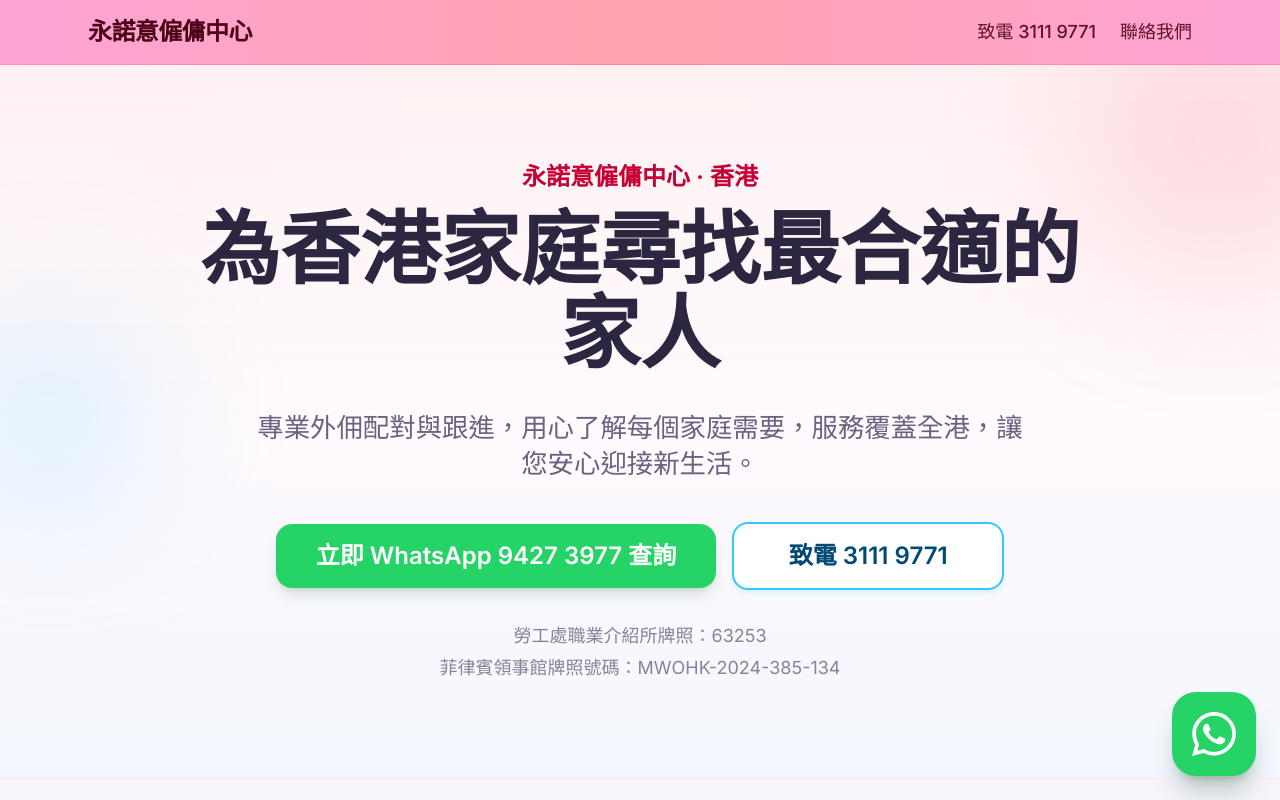
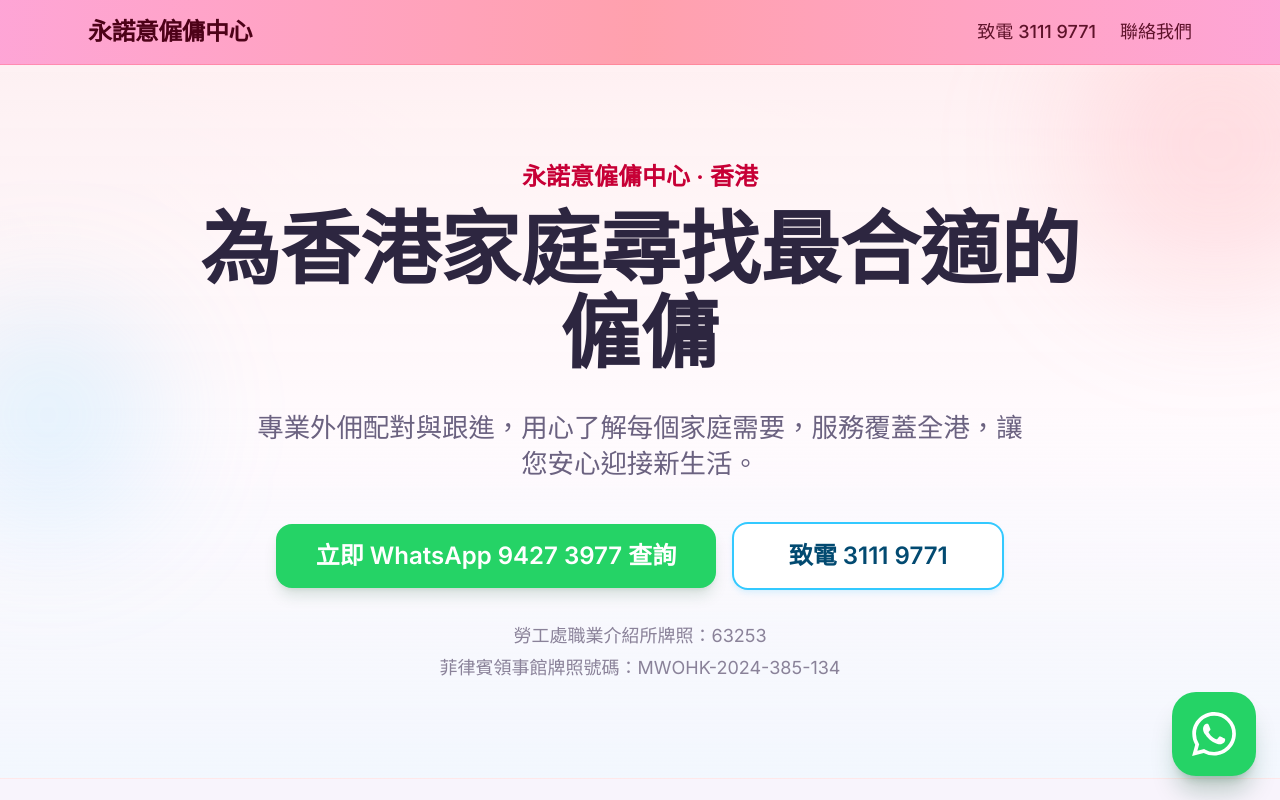
Before and after one commit to phillip0514/ssp-joyful-web, a Next.js app: page / in a window 1280 px wide. Shown: the top 800 px of the page. Built offline with nearby package versions, Linux system fonts and the light colour scheme.

Commit message:
update license text and google verification

```diff
--- a/app/page.tsx
+++ b/app/page.tsx
@@ -49,7 +49,7 @@ export default async function Home() {
               id="hero-heading"
               className="font-serif text-5xl font-semibold leading-[1.05] text-[#2d2640] sm:text-6xl md:text-7xl md:leading-[1.05] lg:text-[4.5rem] xl:text-[5rem]"
             >
-              為香港家庭尋找最合適的家人
+              為香港家庭尋找最合適的僱傭
             </h1>
             <p className="mx-auto mt-8 max-w-3xl text-xl leading-relaxed text-[#6b6280] sm:text-2xl md:text-[1.65rem] md:leading-snug">
               專業外佣配對與跟進，用心了解每個家庭需要，服務覆蓋全港，讓您安心迎接新生活。
```
